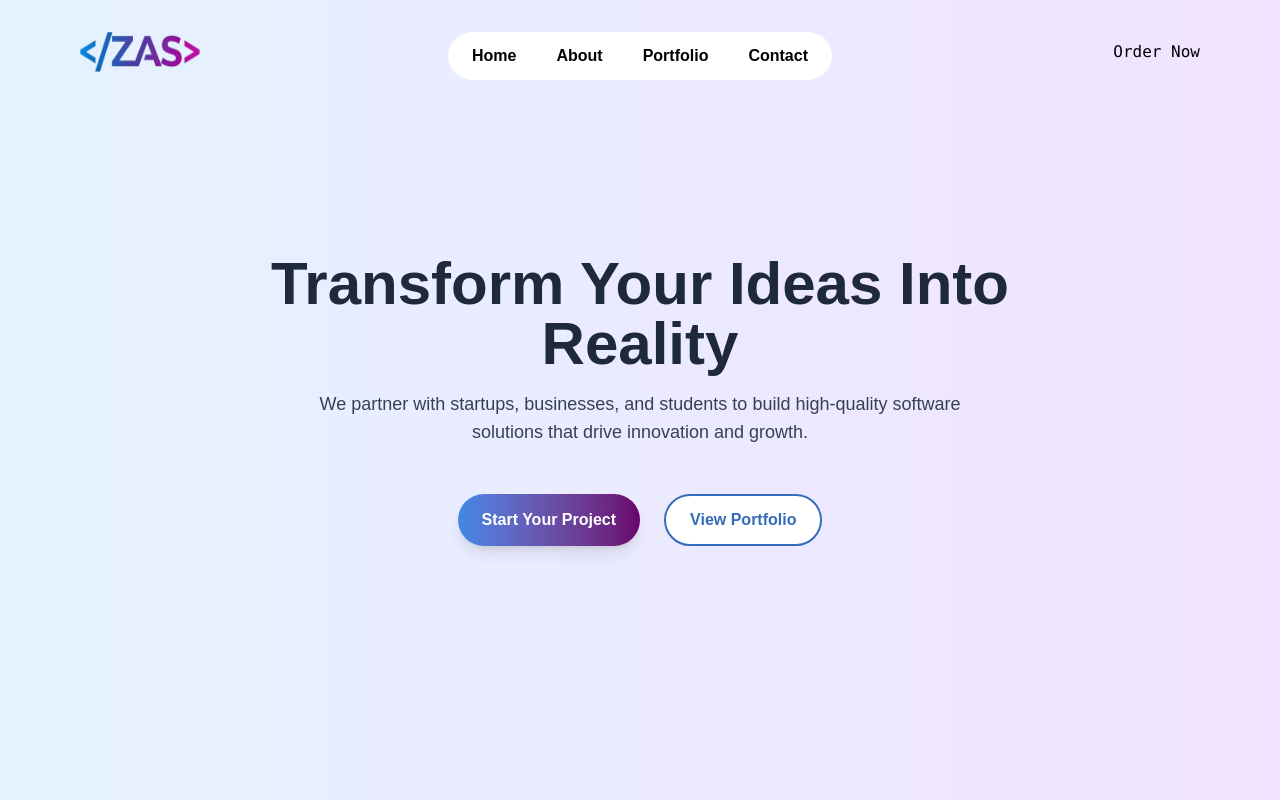
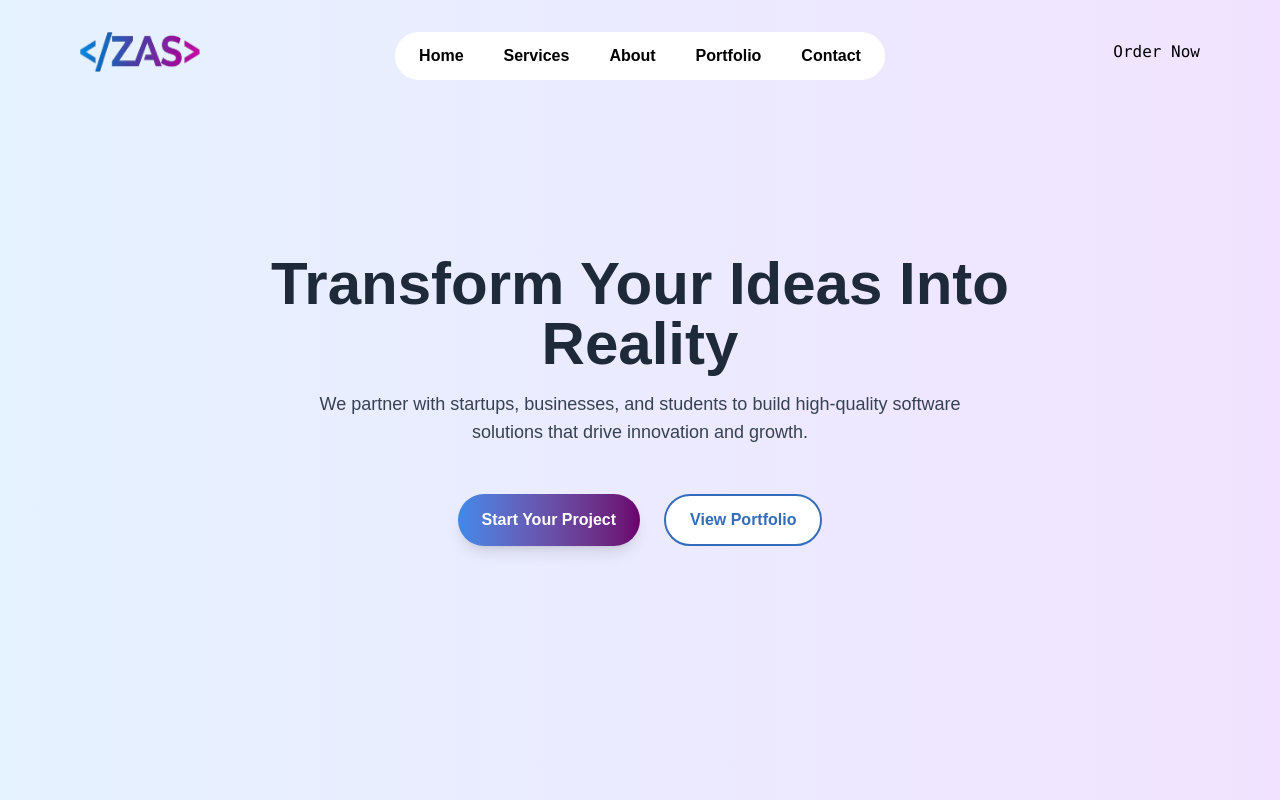
Before and after one commit to gitaufar/zas.dev, a React (Vite) app: page / in a window 1280 px wide. Shown: the top 800 px of the page. Built offline with nearby package versions, Linux system fonts and the light colour scheme.

Commit message:
refactor: navbar

```diff
--- a/src/componen/LandingPageComp/Navbar.tsx
+++ b/src/componen/LandingPageComp/Navbar.tsx
@@ -3,6 +3,13 @@ import { BurgerMenu } from "./BurgerMenu";
 
 
 function Navbar() {
+
+  const handleScroll = (id: string) => {
+    const element = document.getElementById(id);
+    if (element) {
+      element.scrollIntoView({ behavior: "smooth" });
+    }
+  }
 
   return (
     <nav className="absolute w-full z-50 flex flex-row items-center">
@@ -17,24 +24,23 @@ function Navbar() {
 
       <div className="hidden lg:flex h-fit w-fit mt-8 fixed container mx-auto inset-0 bg-white py-3 px-6 rounded-4xl">
         <ul className="flex justify-center gap-x-10 text-black">
-          <a href="#" className="cursor-pointer hover:text-gray-400 font-semibold">
+          <button onClick={() => handleScroll('home')} className="cursor-pointer hover:text-gray-400 font-semibold">
             Home
-          </a>
-          <a href="#about" className="cursor-pointer hover:text-gray-400 font-semibold">
+          </button>
+          <button onClick={()=>handleScroll("services")}  className="cursor-pointer hover:text-gray-400 font-semibold">
+            Services
+          </button>
+          <button onClick={() => handleScroll("about")}  className="cursor-pointer hover:text-gray-400 font-semibold">
             About
-          </a>
-          <a href="#portfolio" className="cursor-pointer hover:text-gray-400 font-semibold">
+          </button>
+          <button onClick={() => handleScroll("portofolio")}  className="cursor-pointer hover:text-gray-400 font-semibold">
             Portfolio
-          </a>
-          <a href="#contact" className="cursor-pointer hover:text-gray-400 font-semibold">
+          </button>
+          <button onClick={() => handleScroll("contact")}  className="cursor-pointer hover:text-gray-400 font-semibold">
             Contact
-          </a>
+          </button>
         </ul>
       </div>
-
-
-
-
     </nav>
   );
 }
--- a/src/section/AboutPage.tsx
+++ b/src/section/AboutPage.tsx
@@ -1,6 +1,7 @@
 export const AboutPage = () => {
+
     return (
-        <section className="min-h-screen w-full flex items-center justify-center bg-gradient-to-r from-[#E5F2FF] to-[#F1E3FF] py-16 px-4 sm:px-6 lg:px-8">
+        <section className="min-h-screen w-full flex items-center justify-center bg-gradient-to-r from-[#E5F2FF] to-[#F1E3FF] py-16 px-4 sm:px-6 lg:px-8" id="about">
             <div className="flex flex-col lg:flex-row justify-center items-center gap-12 lg:gap-20 w-full max-w-7xl">
 
                 {/* Bagian Gambar */}
--- a/src/section/HomePage.tsx
+++ b/src/section/HomePage.tsx
@@ -1,6 +1,6 @@
 export const HomePage = () => {
   return (
-    <section className="min-h-screen w-full bg-gradient-to-r from-[#E5F2FF] to-[#F1E3FF] flex justify-center items-center py-16 px-4 sm:px-6">
+    <section id="home" className="min-h-screen w-full bg-gradient-to-r from-[#E5F2FF] to-[#F1E3FF] flex justify-center items-center py-16 px-4 sm:px-6">
       <div className="flex flex-col gap-8 text-center items-center w-full max-w-4xl">
 
         {/* --- Konten Teks --- */}
--- a/src/section/OurServicesPage.tsx
+++ b/src/section/OurServicesPage.tsx
@@ -2,7 +2,7 @@ import { FaCheck } from "react-icons/fa6";
 
 export const OurServicesPage = () => {
     return (
-        <section className="min-h-screen w-full flex flex-col justify-center items-center bg-gradient-to-l from-[#E5F2FF] to-[#F1E3FF] gap-12 py-16 px-4 sm:px-6 lg:px-8">
+        <section className="min-h-screen w-full flex flex-col justify-center items-center bg-gradient-to-l from-[#E5F2FF] to-[#F1E3FF] gap-12 py-16 px-4 sm:px-6 lg:px-8" id="services">
             {/* --- Bagian Header --- */}
             <div className="flex flex-col items-center gap-4 text-center">
                 <h1 className="font-bold text-4xl sm:text-5xl text-gray-800">
```
